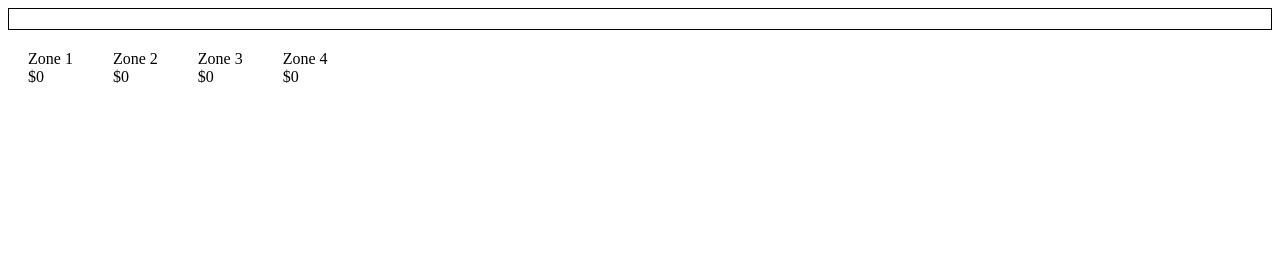
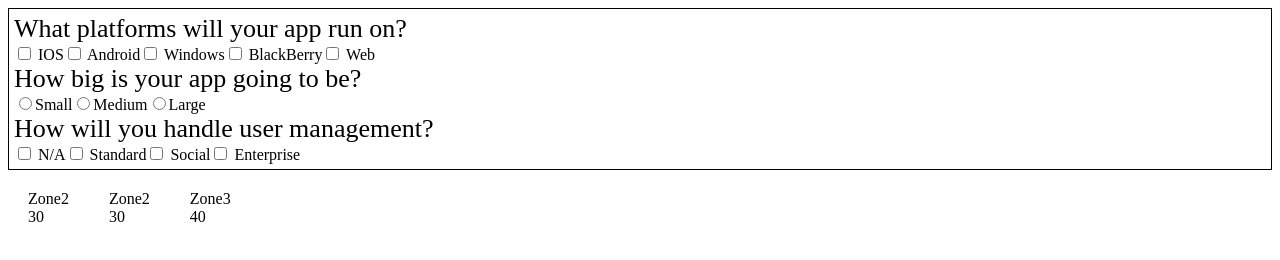
Before and after one commit to gtarun/costcalc, a plain HTML site: page index.html in a window 1280 px wide. Drawn offline with Linux system fonts and the light colour scheme.

Commit message:
Rendering of data finished

```diff
--- a/calc.js
+++ b/calc.js
@@ -1,59 +1,118 @@
 //Json data for calculations
 
 var data = {
+    "ZoneList": [
+        {
+            "name": "Zone2",
+            "price": "30",
+            "status": 1
+        },
+        {
+            "name": "Zone2",
+            "price": "30",
+            "status": 1
+        },
+        {
+            "name": "Zone3",
+            "price": "40",
+            "status": 1
+        }
+
+        ],
+
     "Questions": [
         {
             "question": "What platforms will your app run on?",
             "multi": 1,
-            "data": {
-                "IOS": {
+            "data": [
+                {
                     "status": 1,
                     "icon": "",
-                    "factor": 0.89
+                    "factor": 0.89,
+                    "text": "IOS"
                 },
-                "Android": {
+                {
                     "status": 1,
                     "icon": "",
-                    "factor": 0.45
+                    "factor": 0.45,
+                    "text": "Android"
                 },
-                "Windows": {
+                {
                     "status": 1,
                     "icon": "",
-                    "factor": 0.45
+                    "factor": 0.45,
+                    "text": "Windows"
                 },
-                "Blackberry": {
+                {
                     "status": 1,
                     "icon": "",
-                    "factor": 0.45
+                    "factor": 0.45,
+                    "text": "BlackBerry"
                 },
-                "Web": {
+                {
                     "status": 1,
                     "icon": "",
-                    "factor": 0.45
+                    "factor": 0.45,
+                    "text": "Web"
                 }
-            }
+            ]
+
         },
         {
             "question": "How big is your app going to be?",
             "multi": 0,
-            "data": {
-                "Small": {
+            "data": [
+                {
                     "status": 1,
                     "icon": "",
-                    "factor": 0.89
+                    "factor": 0.89,
+                    "text": "Small"
                 },
-                "Medium": {
+                {
                     "status": 1,
                     "icon": "",
-                    "factor": 0.45
+                    "factor": 0.45,
+                    "text": "Medium"
                 },
-                "Large": {
+                {
                     "status": 1,
                     "icon": "",
-                    "factor": 0.45
+                    "factor": 0.45,
+                    "text": "Large"
                 }
-            }
+            ]
+        },
+         {
+            "question": "How will you handle user management?",
+            "multi": 1,
+            "data": [
+                {
+                    "status": 1,
+                    "icon": "",
+                    "factor": 0,
+                    "text": "N/A"
+                },
+                {
+                    "status": 1,
+                    "icon": "",
+                    "factor": 0.45,
+                    "text": "Standard"
+                },
+                {
+                    "status": 1,
+                    "icon": "",
+                    "factor": 0.45,
+                    "text": "Social"
+                },
+                {
+                    "status": 1,
+                    "icon": "",
+                    "factor": 0.45,
+                    "text": "Enterprise"
+                }
+            ]
         }
+
     ]
 
 }
@@ -77,12 +136,41 @@ var data = {
     }
 _vpcalc.prototype = {
     renderData: function () {
+        var questionData = "";
         $.each(data.Questions, function (index, value) {
+
+            var heading = '<div class="heading" id="qHead' + index + '">' + data.Questions[index].question + '</div>';
+            //To check if radio button needed or checkbox
+            var optionList = "";
+
+            var d = data.Questions[index].data;
+            $.each(d, function (i, v) {
+                if (d[i].status) {
+                    if (data.Questions[index].multi) {
+                        optionList += "<span class='chkbox' ><input type='checkbox' value='' name='Q" + i + "' /> </span>" + d[i].text;
+                    } else {
+                        optionList+= "<span class='radiobtn' ><input type='radio' name='Q" +i+ "' />" + d[i].text;
+                    }
+                }
+            });
+
+
+
+            questionData += heading + " " + optionList;
             console.log("data : " + JSON.stringify(data.Questions[index]));
         });
-        $("#zoneResult").children().each(function () {
-            $(this).find("[id^='zone']").html("$0");
+        $("#questionsContainer").html(questionData);
+        var zonehtm = "";
+        $.each(data.ZoneList, function (index, value) {
+            if (data.ZoneList[index].status) {
+                var name = '<span id="zoneHeading' + index + '">' + data.ZoneList[index].name + '</span>';
+                var price = '<span id="zonePrice' + index + '">' + data.ZoneList[index].price + '</span>';
+
+                zonehtm = zonehtm + "<div id= 'zonename" + index + "' title= 'This Zone include us and specific regions'>" + name + " <br />" + price + "</div>";
+
+            }
         });
+        $("#zoneResult").html(zonehtm);
     },
 
 
--- a/index.html
+++ b/index.html
@@ -19,18 +19,7 @@
 
         <!-- Zone result Starts  -->
         <div id="zoneResult">
-            <div>Zone 1<br />
-                <span id="zone1">$0</span>
-            </div>
-            <div>Zone 2<br />
-                <span id="zone2"></span>
-            </div>
-            <div>Zone 3<br />
-                <span id="zone3"></span>
-            </div>
-            <div>Zone 4<br />
-                <span id="zone4"></span>
-            </div>
+
 
         </div>
         <!-- Zone result Ends  -->
@@ -49,7 +38,7 @@
             {{HEADING}}
         </div>
         <div class="options">
-            {{OPTIONHTML}
+            {{OPTIONHTML}}
         </div>
     </div>
     </script>
--- a/style.css
+++ b/style.css
@@ -5,7 +5,12 @@
 #questionsContainer
 {
     border: 1px solid black;
+    padding: 5px;
 
+}
+#questionsContainer .heading
+{
+    font-size:  26px;
 }
 .question
 {
```
